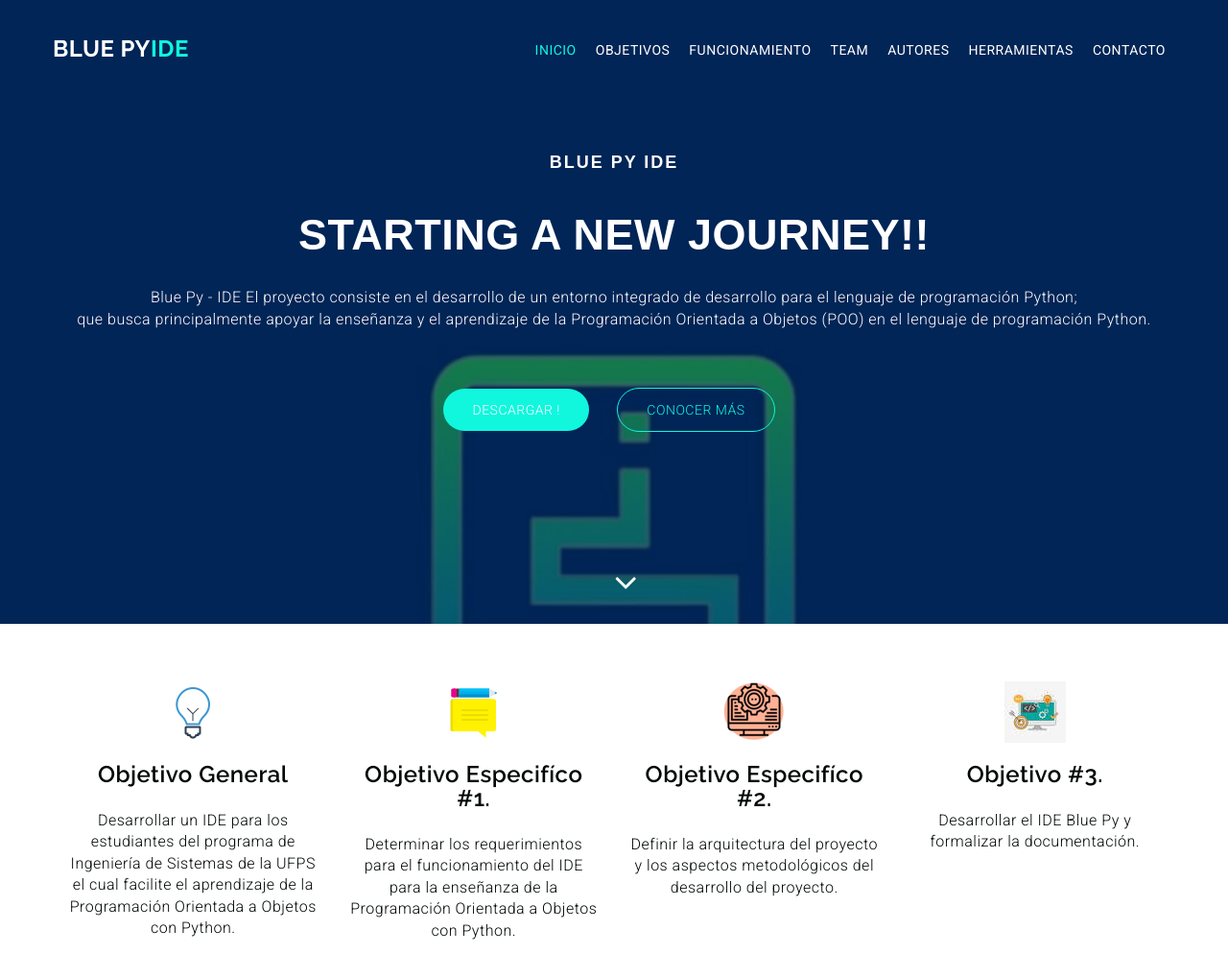
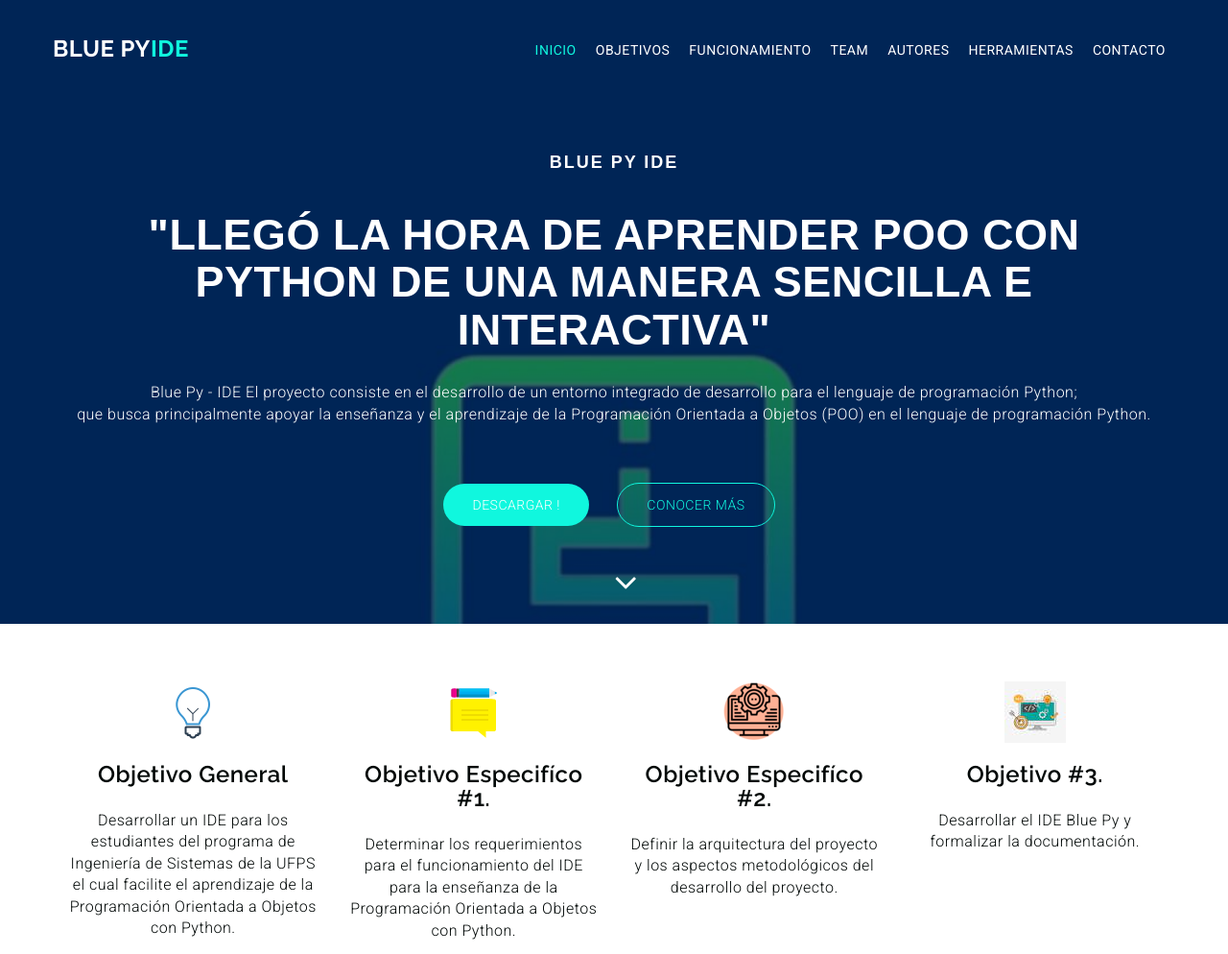
Before and after one commit to ariasRonaldo25/Blue-Py-site, a plain HTML site: page index.html in a window 1280 px wide. Shown: the top 994 px of the page at 96% size. Drawn offline with Linux system fonts and the light colour scheme.

Commit message:
realizando pequeños ajustes al index

```diff
--- a/index.html
+++ b/index.html
@@ -4,7 +4,7 @@
 <head>
   <meta charset="utf-8">
   <meta name="viewport" content="width=device-width, initial-scale=1">
-  <title>Blue Py | Ide</title>
+  <title>Blue Py  Ide</title>
   <meta name="description" content="">
   <meta name="keywords" content="">
 
@@ -28,6 +28,7 @@
   <link rel="stylesheet" type="text/css" href="css/bootstrap.min.css">
   <link rel="stylesheet" type="text/css" href="css/animate.css">
   <link rel="stylesheet" type="text/css" href="css/style.css">
+  <link rel="icon" href="img/logo.png">
 
 </head>
 
@@ -68,7 +69,7 @@
             <div class="row">
               <div class="banner-info text-center wow fadeIn delay-05s">
                 <h1 class="bnr-title">Blue Py<span> Ide</span></h1>
-                <h2 class="bnr-sub-title">Starting a new journey!!</h2>
+                <h2 class="bnr-sub-title">"Llegó la hora de aprender POO con Python de una manera sencilla e interactiva"</h2>
                 <p class="bnr-para">Blue Py - IDE El proyecto consiste en el desarrollo de un entorno integrado de desarrollo para el lenguaje de programación Python;  <br>que busca principalmente apoyar la enseñanza y el aprendizaje de la Programación Orientada a Objetos (POO) en el lenguaje de programación Python.</p>
                 <div class="brn-btn">
                   <a href="https://github.com/Arquitectura-de-Software-UFPS-2022-I/python-poo-gui/blob/main/dist/blue-py.jar" target="_blank"  class="btn btn-download">Descargar !</a>
```
